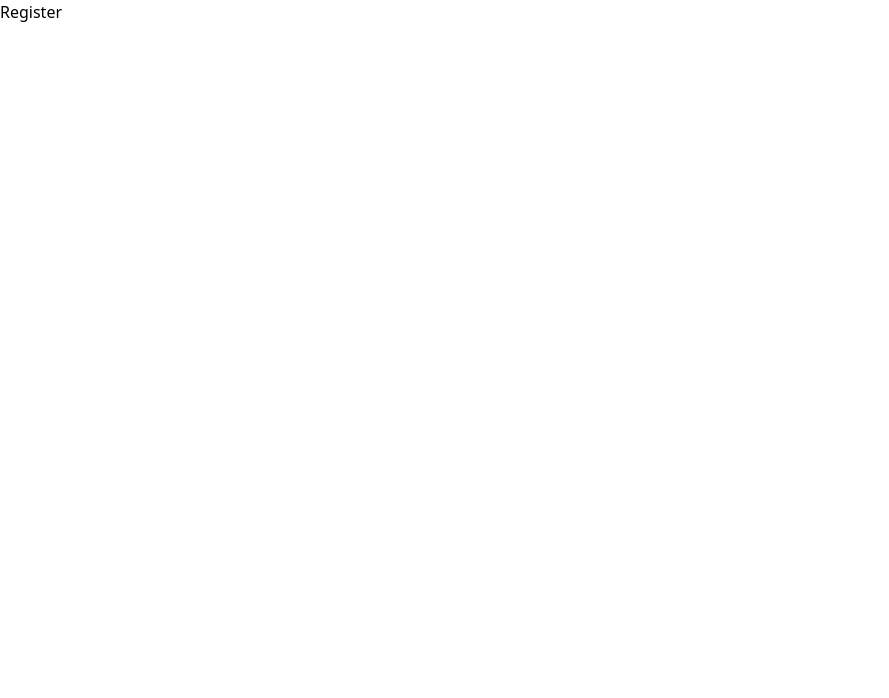
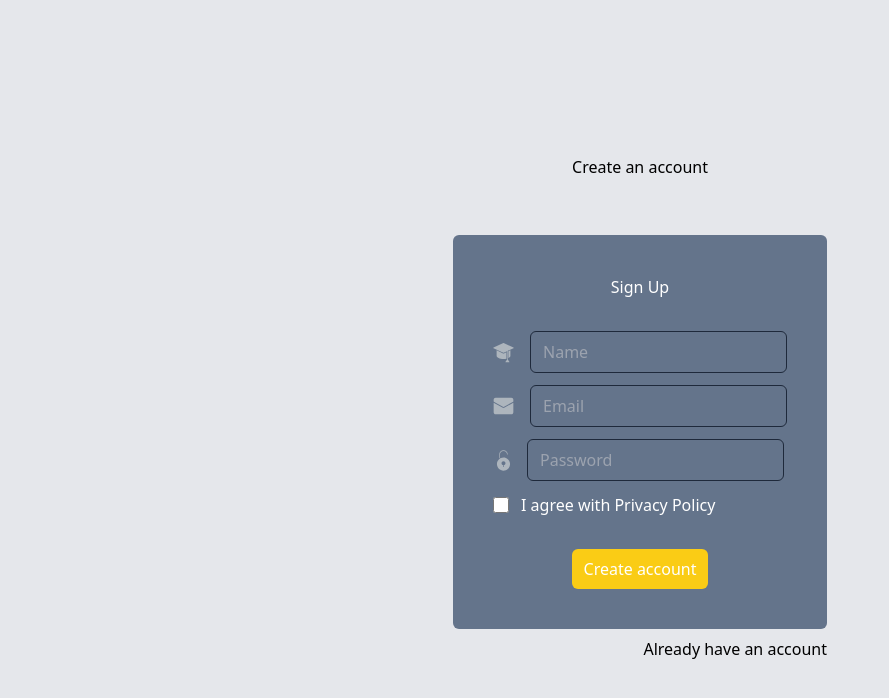
Before and after one commit to 2tuanan/note-taking, a React (Create React App) app: page /register in a window 1280 px wide. Shown: the top 698 px of the page, without its empty margins (0-889 px from the left). Built offline with nearby package versions, Linux system fonts and the light colour scheme.

Commit message:
Add Register UI

```diff
--- a/src/views/auth/Register.jsx
+++ b/src/views/auth/Register.jsx
@@ -2,8 +2,51 @@ import React from 'react';
 
 const Register = () => {
     return (
-        <div>
-            Register
+        <div className='min-w-screen min-h-screen bg-gray-200 flex flex-col justify-center items-center'>
+            <div className='flex-col justify-center items-center'>
+                <div className='mb-10 p-4'>
+                    <h2 className='text-center'>Create an account</h2>
+                </div>
+                <div className='bg-slate-500 p-10 rounded-md text-white justify-between items-center'>
+                    <h2 className='text-center mb-8'>Sign Up</h2>
+                    <form>
+                        <div className='flex flex-row w-full gap-4 justify-center items-center mb-3'>
+                            <svg xmlns="http://www.w3.org/2000/svg" width="21" height="21" viewBox="0 0 14 14" fill="none">
+                                <path d="M13.6555 3.73932L7.09302 0.676819C7.03439 0.649475 6.96658 0.649475 6.90796 0.676819L0.345457 3.73932C0.268457 3.77519 0.219238 3.85241 0.219238 3.93751C0.219238 4.0226 0.268457 4.09982 0.345457 4.13569L6.90796 7.19819C6.93727 7.21197 6.96877 7.21876 7.00049 7.21876C7.03221 7.21876 7.06371 7.21197 7.09302 7.19819L9.40674 6.11844V11.7425L8.35368 13.2167C8.30621 13.2834 8.29964 13.3709 8.33727 13.4439C8.37467 13.5168 8.44971 13.5625 8.53174 13.5625H10.7192C10.8013 13.5625 10.8763 13.5168 10.9137 13.4439C10.9511 13.3709 10.9448 13.2834 10.8973 13.2167L9.84424 11.7425V5.91435L13.6555 4.13569C13.7325 4.09982 13.7817 4.0226 13.7817 3.93751C13.7817 3.85241 13.7325 3.77519 13.6555 3.73932Z" fill="#ADB5BD"/>
+                                <path d="M8.96924 6.80551L7.27808 7.59476C7.19189 7.63479 7.09586 7.65622 7.00049 7.65622C6.90511 7.65622 6.80908 7.63479 6.72268 7.59476L2.40674 5.58051V9.18747C2.40674 10.414 4.42449 11.375 7.00049 11.375C7.71011 11.375 8.37489 11.2999 8.96924 11.1685V6.80551Z" fill="#ADB5BD"/>
+                                <path d="M10.2817 6.19304V10.7317C11.0968 10.3388 11.5942 9.79607 11.5942 9.18751V5.58032L10.2817 6.19304Z" fill="#ADB5BD"/>
+                            </svg>
+                            <input className='px-3 py-2 outline-none border border-slate-800 bg-transparent rounded-md focus:bg-transparent'
+                            type="text" name='name' placeholder='Name' id='name' required/>
+                        </div>
+                        <div className='flex flex-row w-full gap-4 justify-center items-center mb-3'>
+                            <svg xmlns="http://www.w3.org/2000/svg" width="21" height="18" viewBox="0 0 14 12" fill="none">
+                                <path d="M7.42284 7.20313C7.2933 7.27452 7.1478 7.31196 6.99989 7.31196C6.85198 7.31196 6.70648 7.27452 6.57694 7.20313L0.4375 3.81622V10.1563C0.437847 10.5042 0.57624 10.8379 0.822306 11.0839C1.06837 11.33 1.40201 11.4684 1.75 11.4688H12.25C12.598 11.4684 12.9316 11.33 13.1777 11.0839C13.4238 10.8379 13.5622 10.5042 13.5625 10.1563V3.81622L7.42284 7.20313Z" fill="#ADB5BD"/>
+                                <path d="M12.2505 0.53125H1.75049C1.4025 0.531597 1.06886 0.66999 0.822794 0.916056C0.576728 1.16212 0.438336 1.49576 0.437988 1.84375V2.9375C0.437973 2.97664 0.448459 3.01506 0.468351 3.04877C0.488243 3.08247 0.516813 3.11022 0.551082 3.12912L6.89483 6.62912C6.92719 6.64697 6.96354 6.65633 7.00049 6.65633C7.03744 6.65633 7.07379 6.64697 7.10614 6.62912L13.4499 3.12912C13.4842 3.11022 13.5127 3.08247 13.5326 3.04877C13.5525 3.01506 13.563 2.97664 13.563 2.9375V1.84375C13.5626 1.49576 13.4242 1.16212 13.1782 0.916056C12.9321 0.66999 12.5985 0.531597 12.2505 0.53125Z" fill="#ADB5BD"/>
+                            </svg>
+                            <input className='px-3 py-2 outline-none border border-slate-800 bg-transparent rounded-md focus:bg-transparent'
+                            type="text" name='email' placeholder='Email' id='email' required/>
+                        </div>
+                        <div className='flex flex-row w-full gap-4 justify-center items-center mb-3'>
+                            <svg xmlns="http://www.w3.org/2000/svg" width="15" height="21" viewBox="0 0 10 14" fill="none">
+                                <path d="M5 5.03131C2.58369 5.03131 0.625 6.99 0.625 9.40631C0.625 11.8226 2.58369 13.7813 5 13.7813C7.41631 13.7813 9.375 11.8226 9.375 9.40631C9.375 6.99 7.41631 5.03131 5 5.03131ZM5.21875 10.0429V11.3751H4.78125V10.0429C4.16066 9.93853 3.6875 9.40019 3.6875 8.75006C3.6875 8.02512 4.27506 7.43756 5 7.43756C5.72494 7.43756 6.3125 8.02512 6.3125 8.75006C6.3125 9.40019 5.83934 9.93853 5.21875 10.0429Z" fill="#ADB5BD"/>
+                                <path d="M2.59424 5.24125V3.0625C2.59424 1.73578 3.67377 0.65625 5.00049 0.65625C6.32721 0.65625 7.40674 1.73578 7.40674 3.0625H7.84424C7.84424 1.4945 6.56849 0.21875 5.00049 0.21875C3.43249 0.21875 2.15674 1.4945 2.15674 3.0625V5.52694C2.29696 5.42391 2.44308 5.32875 2.59424 5.24125Z" fill="#ADB5BD"/>
+                            </svg>
+                            <input className='px-3 py-2 outline-none border border-slate-800 bg-transparent rounded-md focus:bg-transparent'
+                            type="password" name='password' placeholder='Password' id='password' required/>
+                        </div>
+                    </form>
+                    <div className='flex items-center w-full gap-3 mb-8'>
+                        <input className='w-4 h-4 text-white overflow-hidden bg-gray-300 rounded-md border-gray-400 focus:ring-blue-500 focus:border-blue-500'
+                        type="checkbox" name='checkbox' id='checkbox'/>
+                        <label htmlFor="checkbox">I agree with Privacy Policy</label>
+                    </div>
+                    <button className='flex items-center m-auto bg-yellow-400 rounded-md py-2 px-3 hover:shadow-md hover:shadow-yellow-200 transform duration-500'>Create account</button>
+                </div>
+                <div className='flex justify-end items-center mt-2'>
+                    <p>Already have an account</p>
+                </div>
+            </div>
         </div>
     );
 };
```
